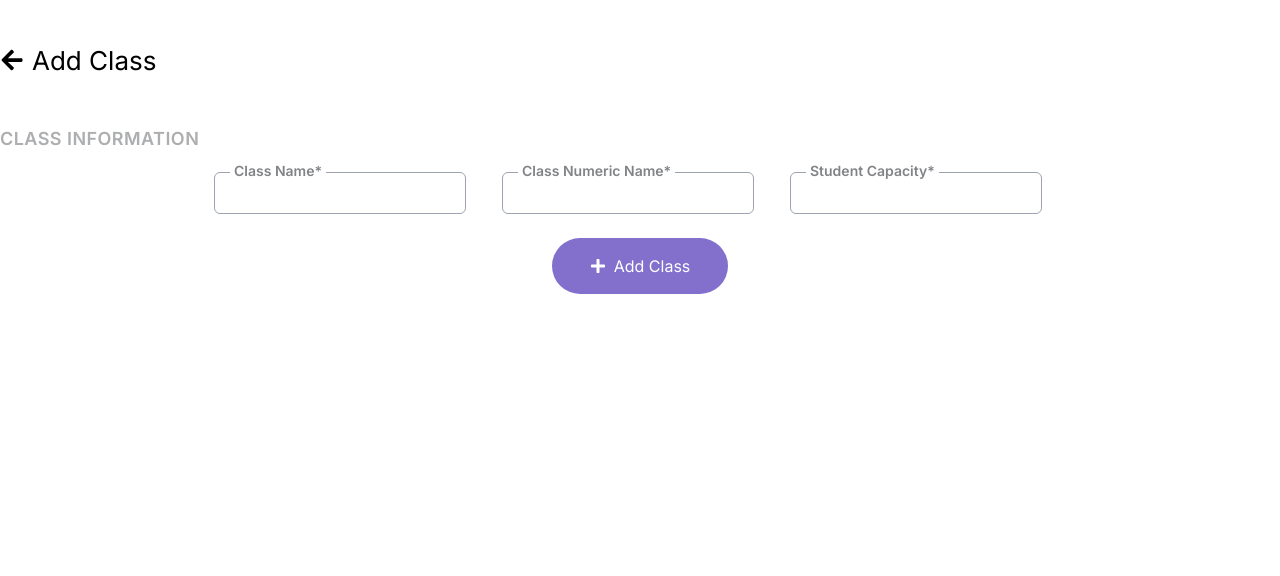
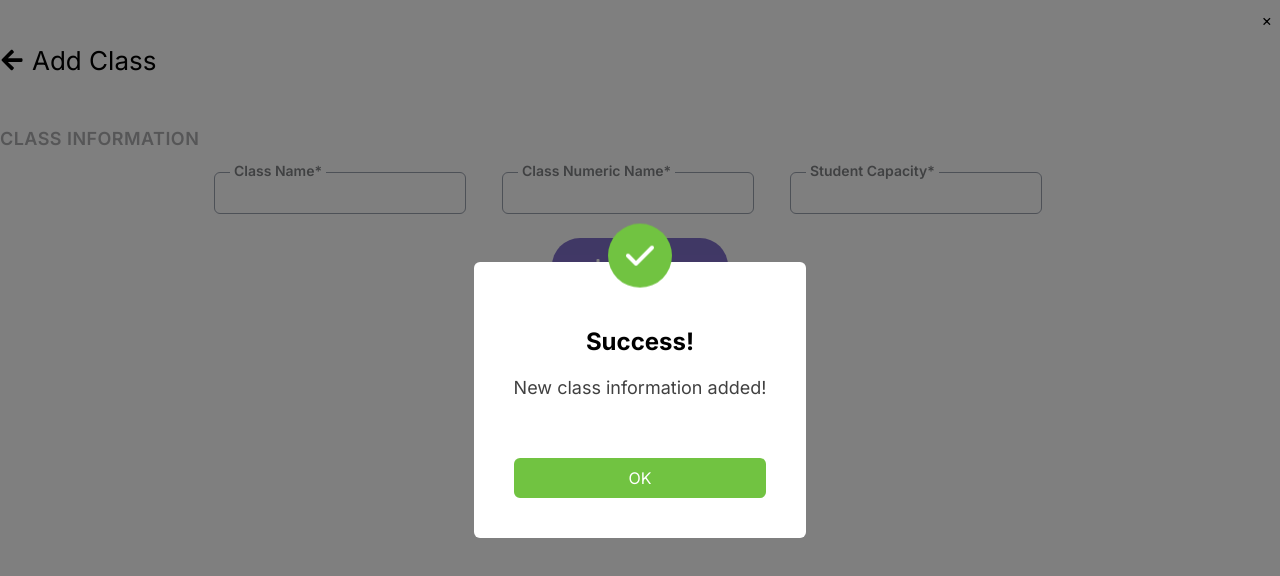
Before and after one commit to gokcetasci/Classroom-Management-System, a Next.js app: page /class/addclasspage in a window 1280 px wide. Both pictures are taken after typing "Sample", "5", "5" into the empty fields and a click on the button "Add Class". Shown: the top 576 px of the page. Built offline with nearby package versions, Linux system fonts and the light colour scheme.

Commit message:
success window pop up added

```diff
--- a/app/class/addclasspage/page.js
+++ b/app/class/addclasspage/page.js
@@ -1,5 +1,5 @@
 "use client";
-import React from "react";
+import React, { useState, useEffect } from "react";
 import { useFormik } from "formik";
 import * as Yup from "yup";
 import useStore from "@/utils/store";
@@ -7,10 +7,12 @@ import { FaArrowLeft } from "react-icons/fa";
 import Link from "next/link";
 import { FaPlus } from "react-icons/fa";
 import { FaExclamationCircle } from "react-icons/fa";
-
+import Modal from "@/components/modal";
+import { FaCheck } from "react-icons/fa6";
 
 const AddClassPage = () => {
   const { addClass } = useStore();
+  const [isSuccessModalOpen, setIsSuccessModalOpen] = useState(false);
 
   const validationSchema = Yup.object({
     name: Yup.string().required("This field is required"),
@@ -30,8 +32,9 @@ const AddClassPage = () => {
     },
     validationSchema: validationSchema,
     onSubmit: (values) => {
-      addClass(values); //add global state
+      addClass(values);
       formik.resetForm();
+      setIsSuccessModalOpen(true);
     },
   });
 
@@ -119,7 +122,7 @@ const AddClassPage = () => {
             />
             {formik.touched.capacity && formik.errors.capacity ? (
               <div className="z-10 bg-[#ef4444] text-white w-48 flex items-center justify-center rounded-md p-1 mt-2 border border-[2px] border-solid border-[#dddddd]">
-                <FaExclamationCircle className="mr-2" />
+                <FaExclamationCircle className="mr-2 " />
                 {formik.errors.capacity}
               </div>
             ) : null}
@@ -134,6 +137,31 @@ const AddClassPage = () => {
           </button>
         </div>
       </form>
+      <Modal
+        isOpen={isSuccessModalOpen}
+        onClose={() => setIsSuccessModalOpen(false)}
+      >
+        <div className="p-4 relative">
+          <div className="flex flex-row items-center justify-center">
+            <div className="absolute -top-12 right-18 w-16 h-16 flex items-center justify-center bg-[#71c341] rounded-full animate-bounce ">
+              <FaCheck className="w-8 h-8 fill-white z-1 " />
+            </div>
+
+            <div className="flex flex-col items-center justify-center py-6">
+              <h1 className="text-2xl pb-4 font-bold">Success!</h1>
+              <p className="text-lg text-black/75 font-normal pb-8">
+              New class information added!
+              </p>
+            </div>
+          </div>
+          <button
+            onClick={() => setIsSuccessModalOpen(false)}
+            className="text-white w-full rounded-md py-2 bg-[#71c341] hover:scale-105 text-emibold"
+          >
+            OK
+          </button>
+        </div>
+      </Modal>
     </div>
   );
 };
```
